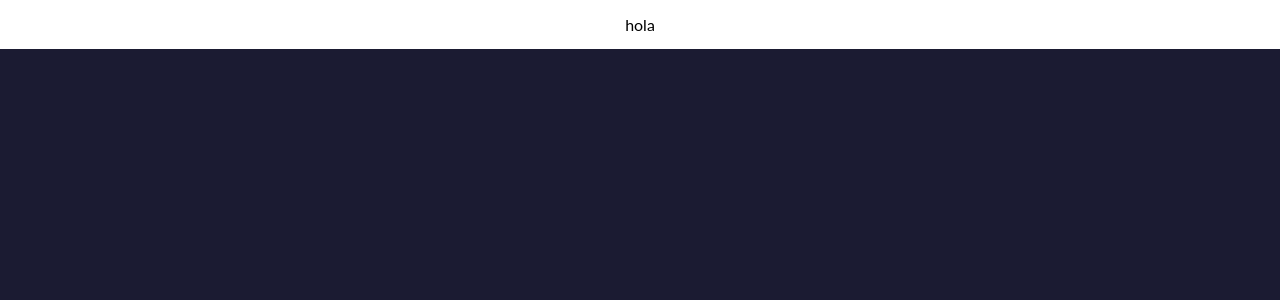
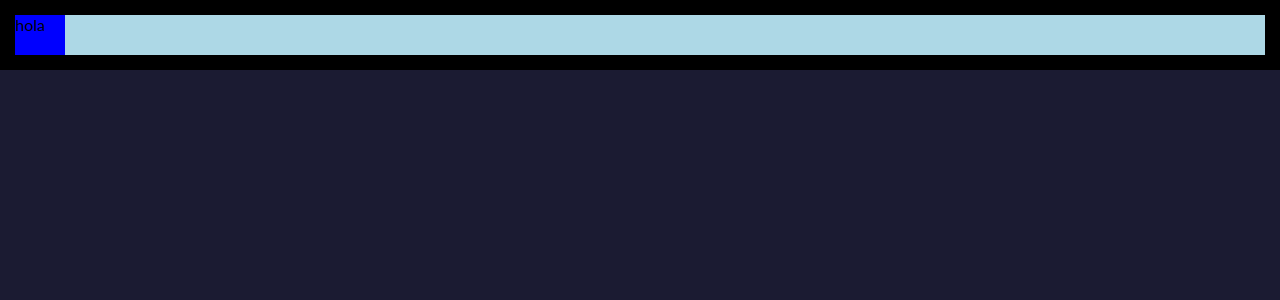
Before and after one commit to QuentinTheBard/EFI_JavaScript, a React (Create React App) app: page / in a window 1280 px wide. Shown: the top 300 px of the page. Built offline with nearby package versions, Linux system fonts and the light colour scheme.

Commit message:
falta el toggle

```diff
--- a/src/App.css
+++ b/src/App.css
@@ -19,6 +19,28 @@ html, body{
     font-family: Lato, sans-serif;
 }
 
+.CajaTexto{
+    width: 50px;
+    height: 40px;
+}
+
+.Main{
+    width: 100%;
+    height: 100%;
+}
+
+/* cuando este en light, el main va a tener ese color */
+#light .Main {
+    background-color: grey
+}
+
+/* cuando este en dark, el main va a tener ese color */
+#dark .Main {
+    background-color: lightblue
+}
+
+
+
 #light {
     background-color: white
 }
--- a/src/App.js
+++ b/src/App.js
@@ -6,7 +6,7 @@ import {createContext, useState} from 'react'
 export const ThemeContext = createContext(null)
 
 function App() {
-  const [theme, setTheme] = useState("light")
+  const [theme, setTheme] = useState("dark")
 
   const toggleTheme = () => {
     setTheme((actual) => (actual === "light" ? "dark" : "light"))
--- a/src/components/Prueba.js
+++ b/src/components/Prueba.js
@@ -1,11 +1,14 @@
 import React from 'react';
+import "../App.css"
 
 function Prueba() {
     return(
-        <div>
-            <p>
-                hola
-            </p>
+        <div className="Main">
+            <div className="CajaTexto" style={{backgroundColor: 'blue'}}>
+                <p>
+                    hola
+                </p>
+            </div>
         </div>
     )
 }
```
